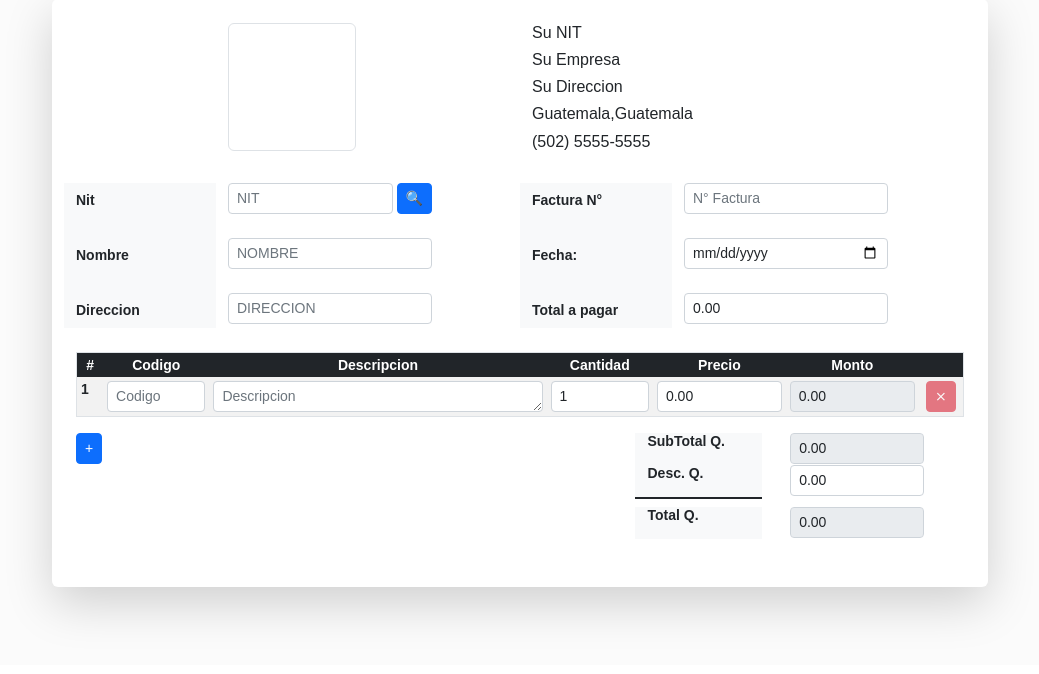
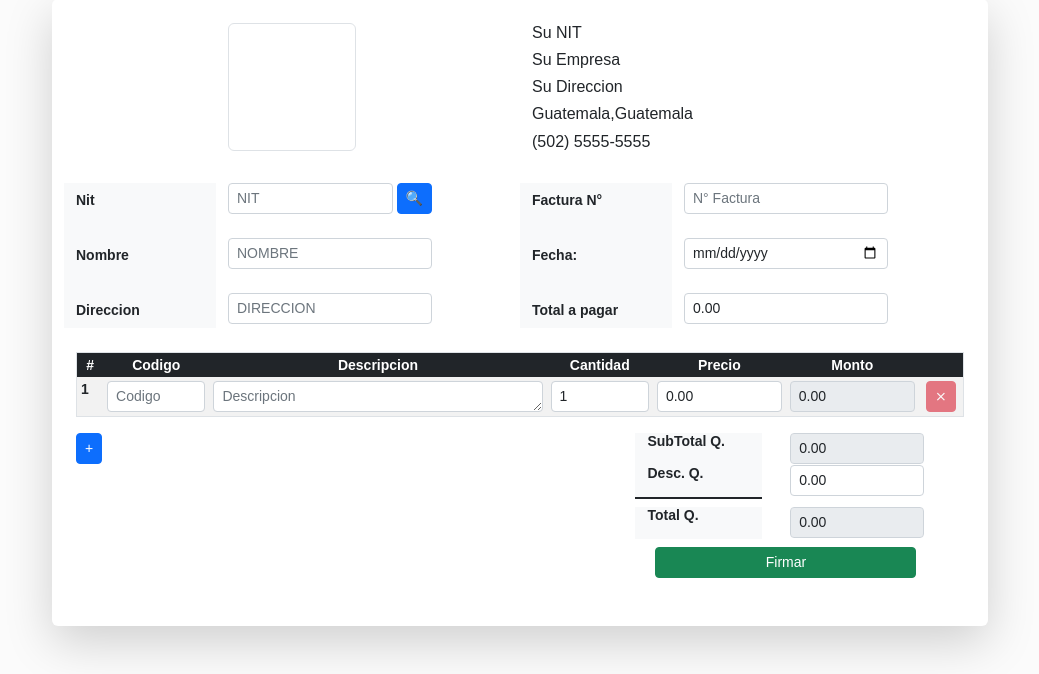
Before and after one commit to yetto-tools/Proyecto_FEL, a PHP site: page /Facturacion.php in a window 1280 px wide. Shown: the part 135-809 px from the top of the page, without its empty margins (120-1159 px from the left). Before the commit the page ends 758 px from the top, so only its background shows below. Run offline with PHP 8.4, Linux system fonts and the light colour scheme; a user stored in the database is signed in.

Commit message:
add boton firmar

```diff
--- a/Facturacion.php
+++ b/Facturacion.php
@@ -185,6 +185,9 @@ require_once "config.php";
                         <div class="col col-md-4  bg-light mt-2"><p class="fw-bolder">Total Q.</p></div>
                         <div class="col col-md-5 ms-3 mt-2"><input type="number" id="total" name="total" min="0.1" value="0.00" step="any" class="form-control form-control-sm" class="form-control form-control-sm" disabled readonly required></div>
                       </div>
+                      <div class="row d-flex justify-content-center">
+                        <div class="col col-md-9 mt-2 text-center d-grid gap-2 "><input type="button" class="btn btn-sm btn-success" value="Firmar" /></div>
+                      </div>
                     </div>
                 </div>
               </div>
```
